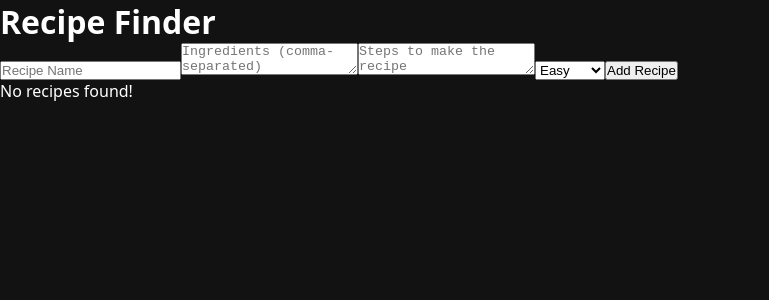
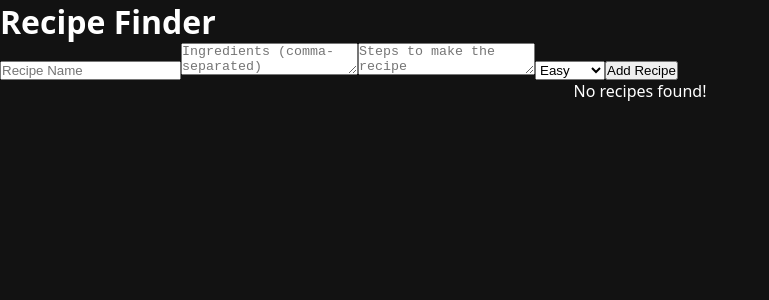
Before and after one commit to Espadv69/Recipe-Finder, a React (Vite) app: page / in a window 1280 px wide. Shown: the top 300 px of the page, without its empty margins (0-769 px from the left). Built offline with nearby package versions, Linux system fonts and the light colour scheme.

Commit message:
Center align "No recipes found!" message in RecipeList component for improved visibility

```diff
--- a/src/components/RecipeList.jsx
+++ b/src/components/RecipeList.jsx
@@ -2,7 +2,7 @@ import RecipeCard from './RecipeCard.jsx'
 
 const RecipeList = ({ recipes }) => {
   if (!recipes || recipes.length === 0) {
-    return <p>No recipes found!</p> // Mensaje para cuando no hay recetas
+    return <p style={{ textAlign: 'center' }}>No recipes found!</p> // Mensaje para cuando no hay recetas
   }
 
   return (
```
